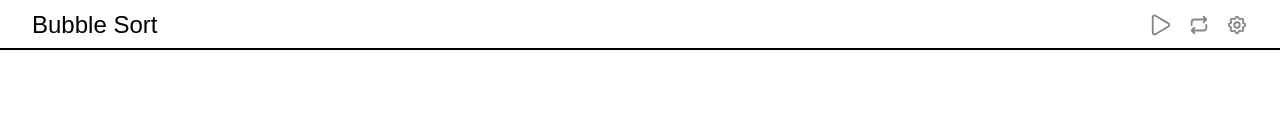
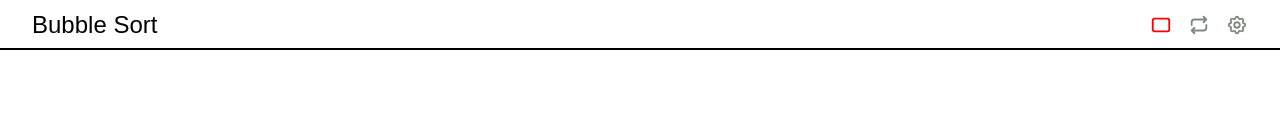
Before and after one commit to AkhilRobert/sortsight, a React (Vite) app: page / in a window 1280 px wide. Both pictures are taken after a click on the icon 1161 px from the left and 25 px from the top of the page. Shown: the top 132 px of the page. Built offline with nearby package versions, Linux system fonts and the light colour scheme; a web font is replaced by a local one.

Commit message:
Added stop button (#2)

```diff
--- a/src/App.tsx
+++ b/src/App.tsx
@@ -1,7 +1,7 @@
 import { calculatePercentage, generateRandomArray } from "./utils";
 import { Visualizer } from "./components/visualizer";
 import { useEffect, useRef, useState } from "react";
-import { TbTriangle, TbRepeat, TbSettings } from "react-icons/tb";
+import { TbTriangle, TbRepeat, TbSettings, TbRectangle } from "react-icons/tb";
 import { bubbleSort } from "./algorithms/bubble-sort";
 import { selectionSort } from "./algorithms/selection-sort";
 import { insertionSort } from "./algorithms/insertion-sort";
@@ -111,12 +111,26 @@ const App = () => {
         <div className="flex justify-between items-center h-[50px] max-w-[95%] m-auto">
           <h1 className="text-2xl">{algorithm}</h1>
           <div className="flex gap-4 items-center">
-            <TbTriangle
-              size={22}
-              color={!started ? "black" : "var(--grey)"}
-              onClick={!started ? () => setStarted(true) : undefined}
-              className="rotate-90 cursor-pointer"
-            />
+            {started ? (
+              <TbRectangle
+                size={22}
+                color="red"
+                onClick={() => {
+                  // HACK: deepcopy of the array so react picks up the change
+                  const list = JSON.parse(JSON.stringify(data.list));
+                  setData({ list });
+                  setStarted(false);
+                }}
+                className="cursor-pointer"
+              />
+            ) : (
+              <TbTriangle
+                size={22}
+                color={"black"}
+                onClick={() => setStarted(true)}
+                className="rotate-90 cursor-pointer"
+              />
+            )}
             <TbRepeat
               color={!started ? "black" : "var(--grey)"}
               onClick={
```
